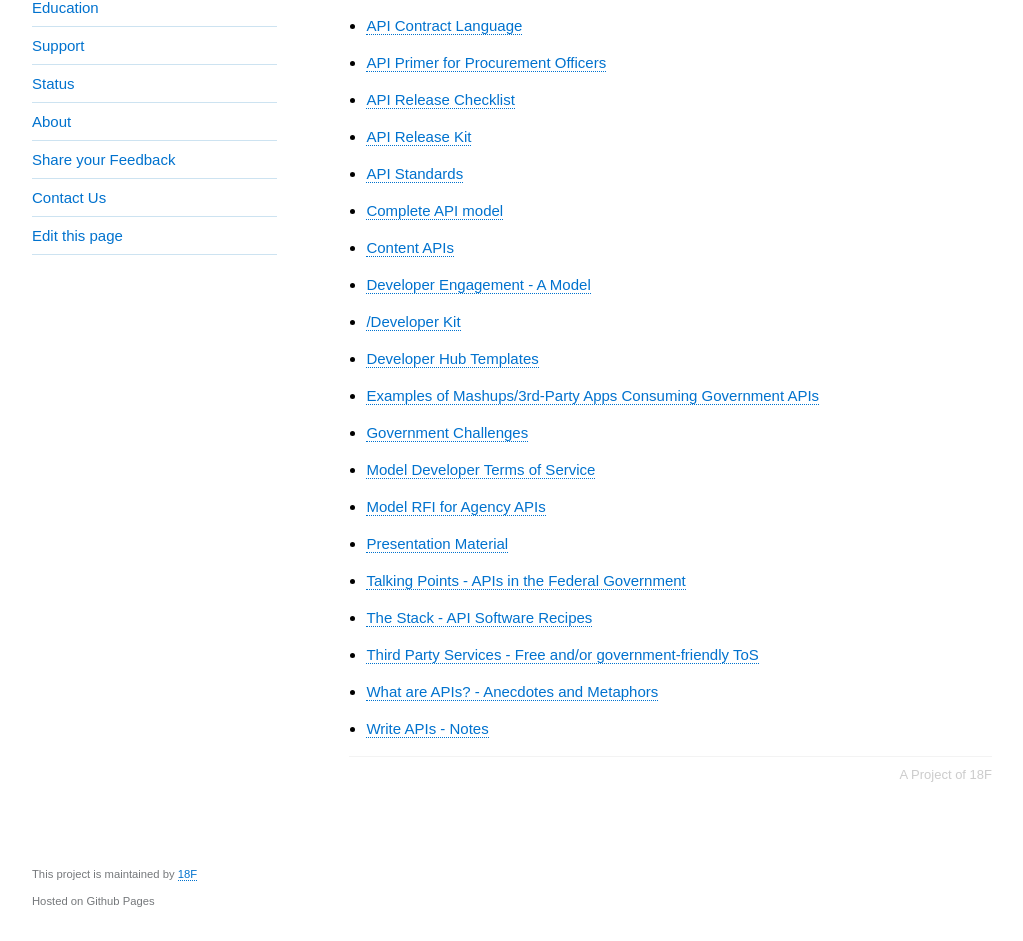
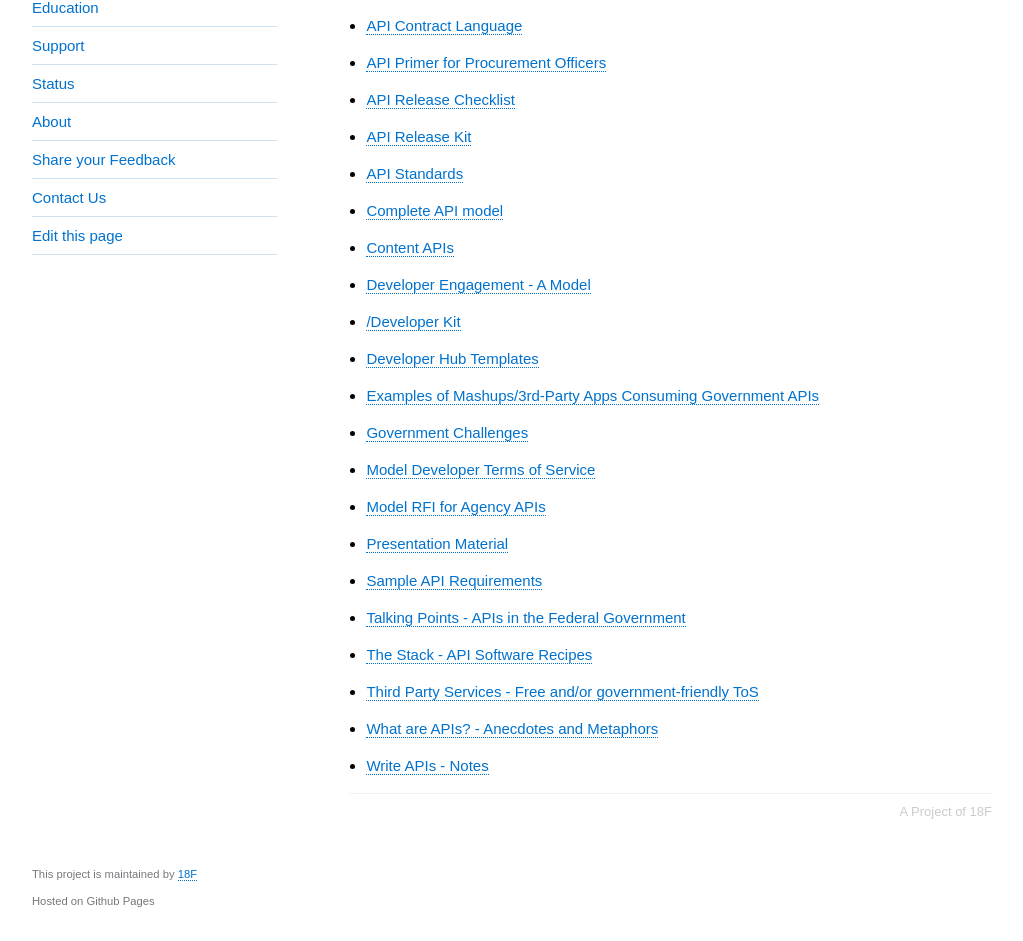
Before and after one commit to 18F/API-All-the-X, a Jekyll site: the page built from pages/resources.md, in a window 1280 px wide and 1277 px high. Shown: the part 336-1277 px from the top of the window, without its empty margins (128-1151 px from the left). Built offline with Jekyll 4.4.1, drawn with Linux system fonts in a browser that asks for light colours.

Commit message:
adding link to sample api requirements

```diff
--- a/_includes/resources.md
+++ b/_includes/resources.md
@@ -19,6 +19,7 @@
 * [Model Developer Terms of Service](https://github.com/GSA/API-Resources/tree/master/developer_tos#readme)
 * [Model RFI for Agency APIs](http://18f.github.io/API-All-the-X/pages/model_RFI_for_agency_APIs)
 * [Presentation Material](http://18f.github.io/API-All-the-X/pages/presentation_material)
+* [Sample API Requirements](http://18f.github.io/API-All-the-X/pages/sample_api_requirements)
 * [Talking Points - APIs in the Federal Government](http://18f.github.io/API-All-the-X/pages/talking_points-apis_in_government)
 * [The Stack - API Software Recipes](http://18f.github.io/API-All-the-X/pages/api_recipes)
 * [Third Party Services - Free and/or government-friendly ToS](http://18f.github.io/API-All-the-X/pages/third_party_services)
```
